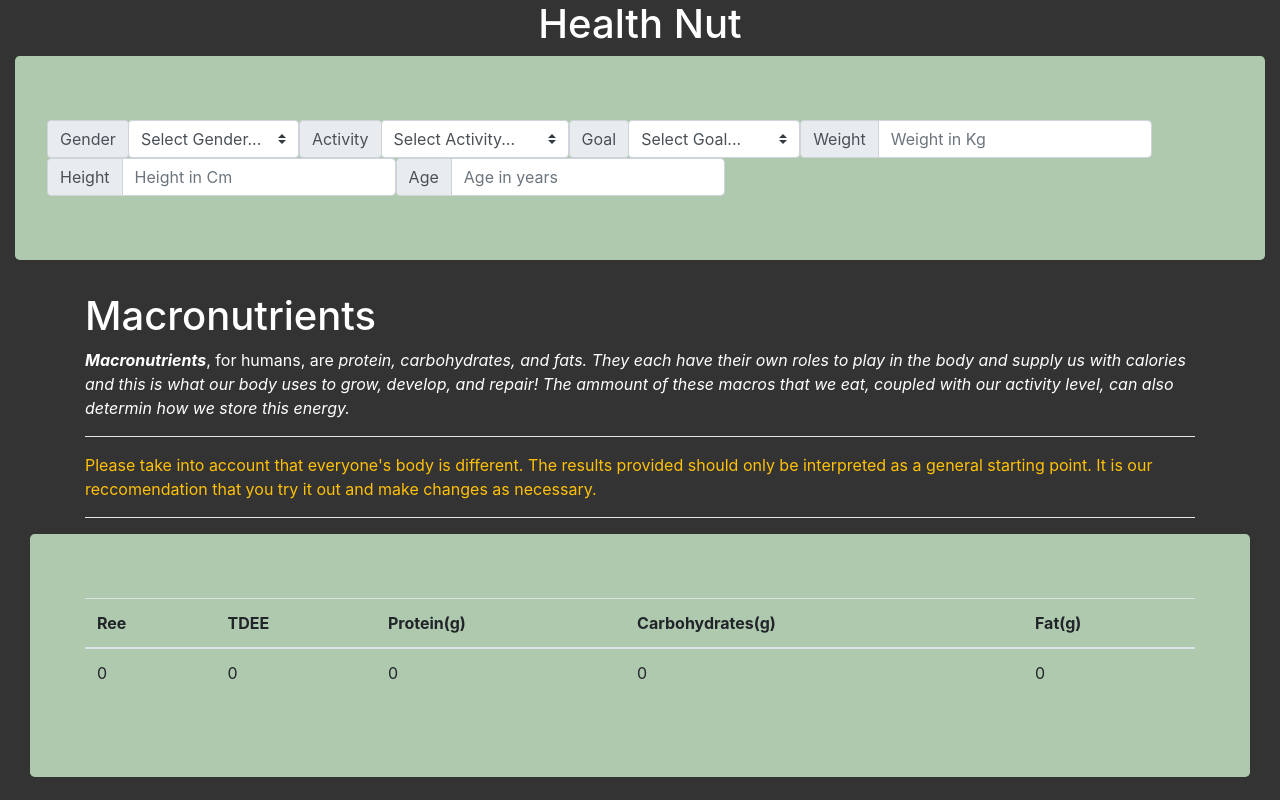
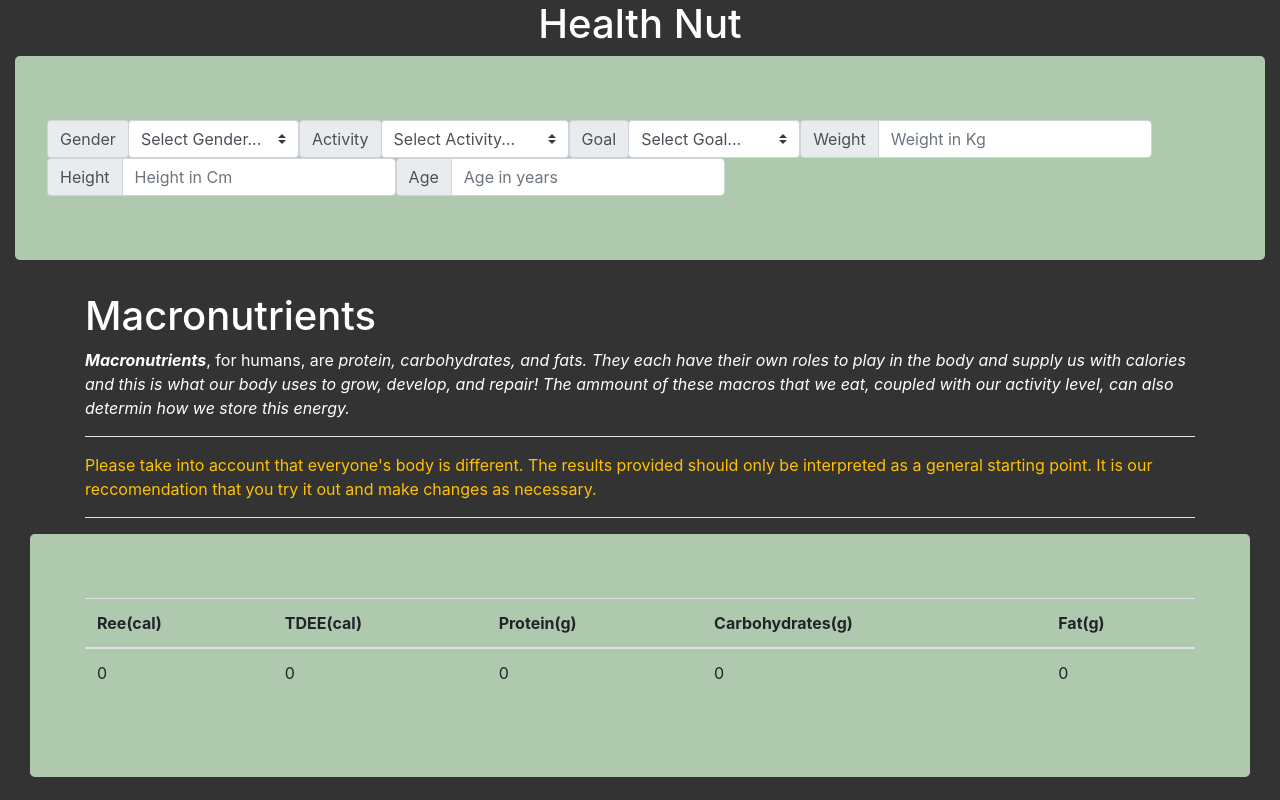
Before and after one commit to teemoetee/health-nut, a React (Create React App) app in the folder health-nut/: page / in a window 1280 px wide. Shown: the top 800 px of the page. Built offline with nearby package versions, Linux system fonts and the light colour scheme.

Commit message:
Finishing touches.

```diff
--- a/health-nut/src/MacroCalc.js
+++ b/health-nut/src/MacroCalc.js
@@ -17,8 +17,8 @@ class MacroCalc extends Component {
                             <table class="table">
                                 <thead>
                                     <tr>
-                                        <th>Ree</th>
-                                        <th>TDEE</th>
+                                        <th>Ree(cal)</th>
+                                        <th>TDEE(cal)</th>
                                         <th>Protein(g)</th>
                                         <th>Carbohydrates(g)</th>
                                         <th>Fat(g)</th>
```
